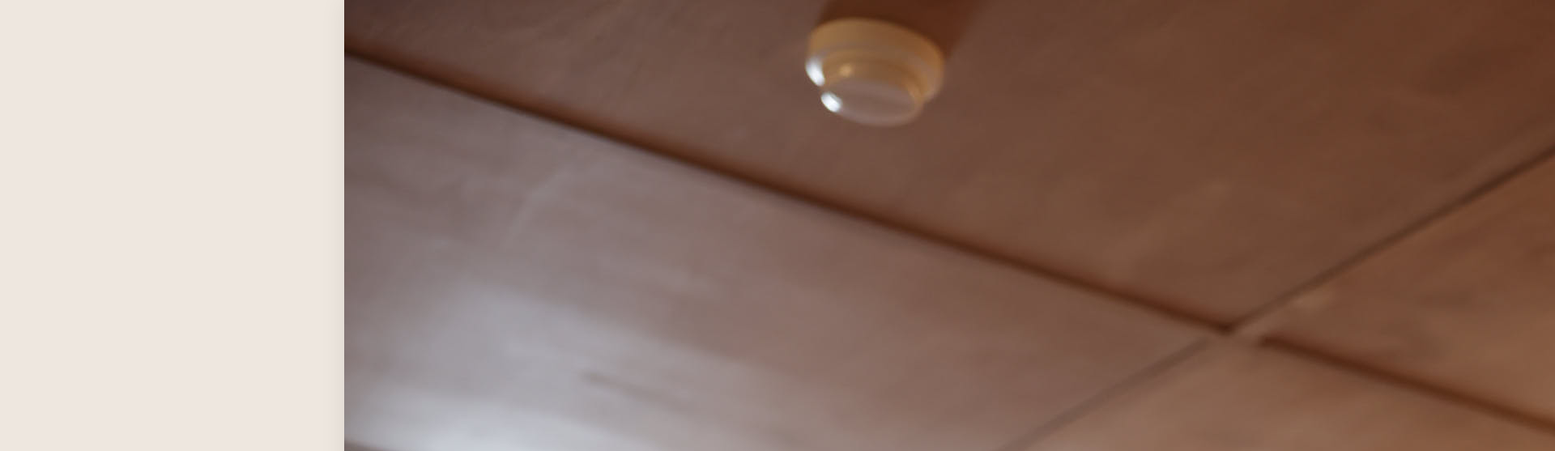
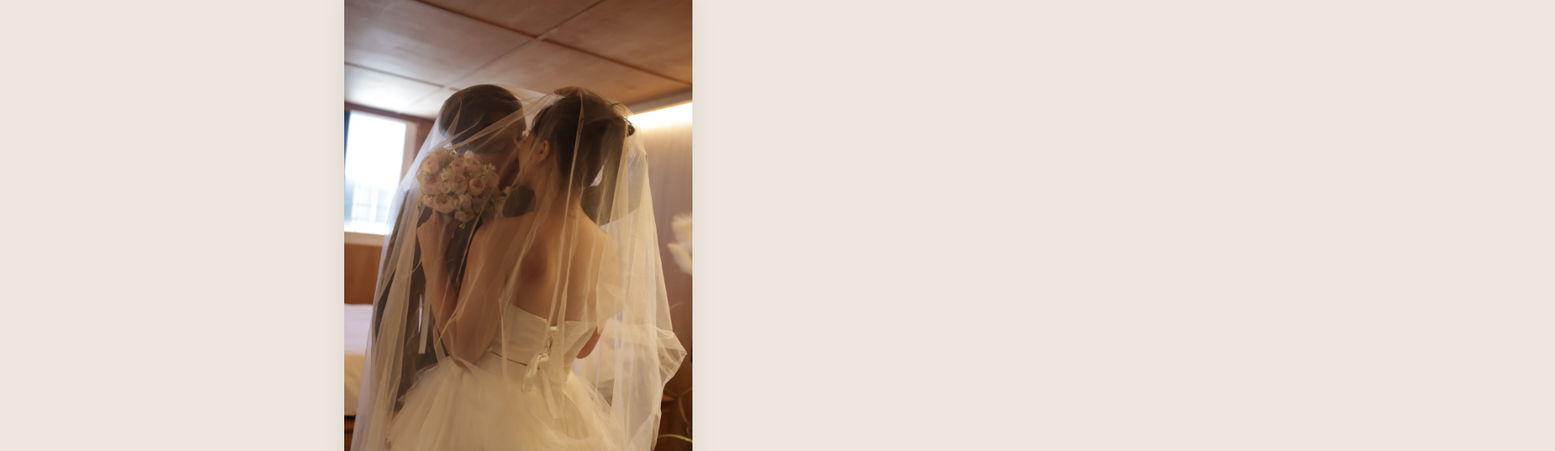
Before and after one commit to 2hwa-jang/wedding-invitation, a plain HTML site: page index.html in a window 1280 px wide. Shown: the top 557 px of the page at 81% size, 1920 px wide, since content can reach past the window. Drawn offline with Linux system fonts and the light colour scheme.

Commit message:
Add hero-image styles to style.css

```diff
--- a/style.css
+++ b/style.css
@@ -153,3 +153,20 @@ footer {
   text-align: center;
   color: #9a8171;
 }
+
+
+
+.hero-image {
+  width: 100%;
+  height: 560px;
+  overflow: hidden;
+  background: #e4d5c8;
+}
+
+.hero-image img {
+  width: 100%;
+  height: 100%;
+  object-fit: cover;
+  object-position: center;
+  display: block;
+}
```
